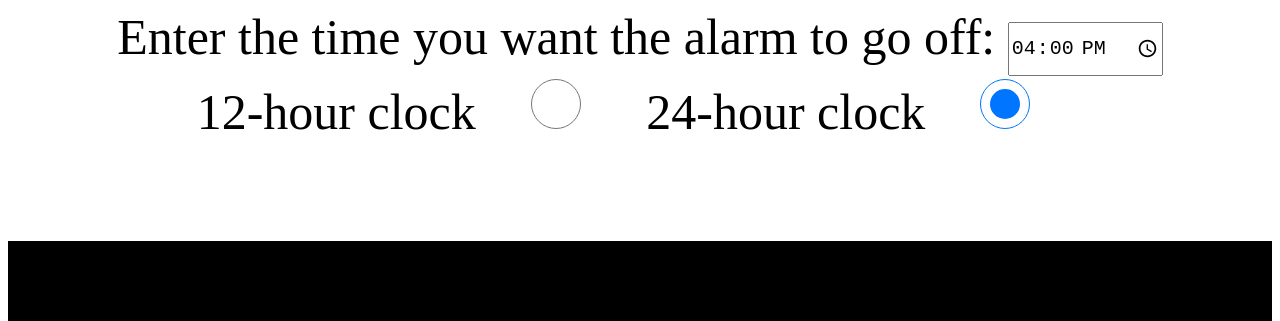
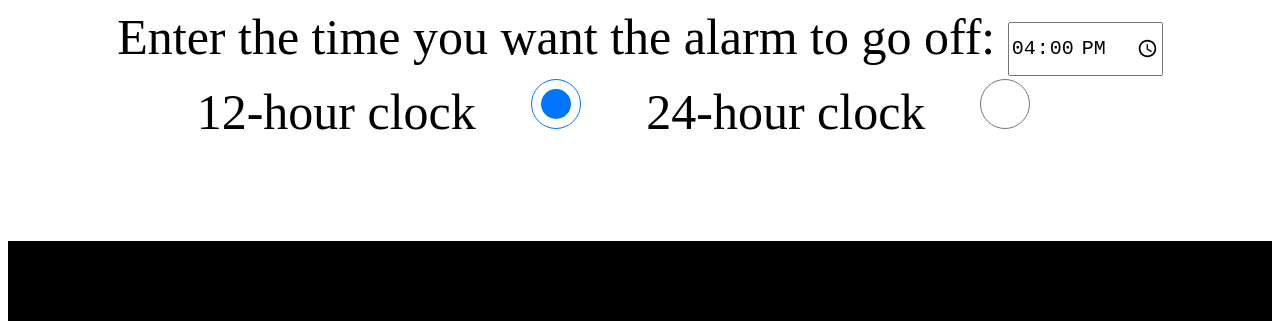
Before and after one commit to jlpboss/Alarm-Clock, a plain HTML site: page index.html in a window 1280 px wide. Shown: the top 321 px of the page. Drawn offline with Linux system fonts and the light colour scheme.

Commit message:
changed to 12h clock by default

```diff
--- a/index.html
+++ b/index.html
@@ -18,9 +18,9 @@
     </div>
     <div>
       <label for="12">12-hour clock</label
-      ><input id="12" type="radio" name="12-24" value="12" />
+      ><input id="12" type="radio" name="12-24" value="12" checked />
       <label for="24">24-hour clock</label
-      ><input id="24" type="radio" name="12-24" value="24" checked />
+      ><input id="24" type="radio" name="12-24" value="24" />
     </div>
     <p class="clock"></p>
     <script src="js/main.js"></script>
```
